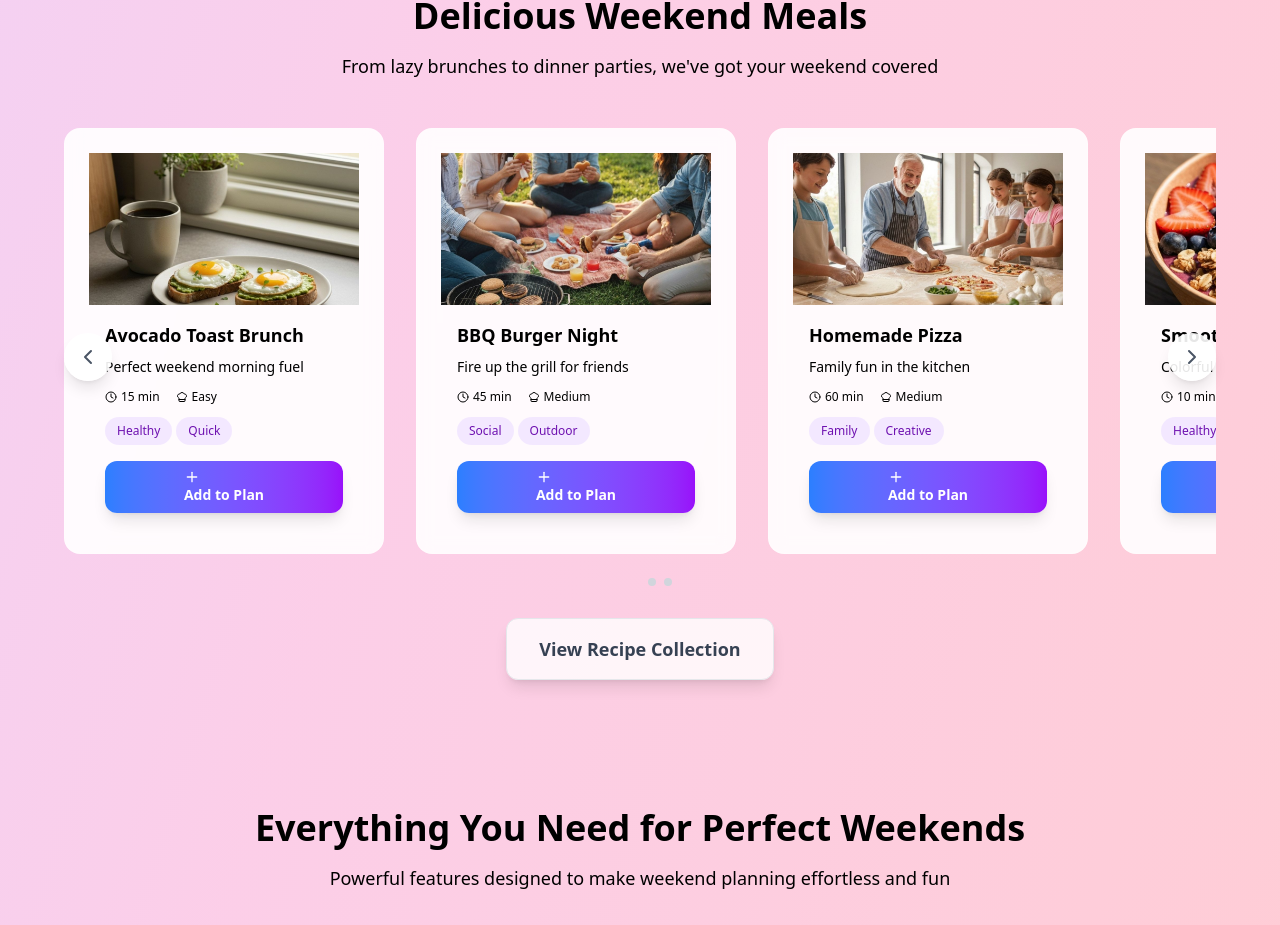
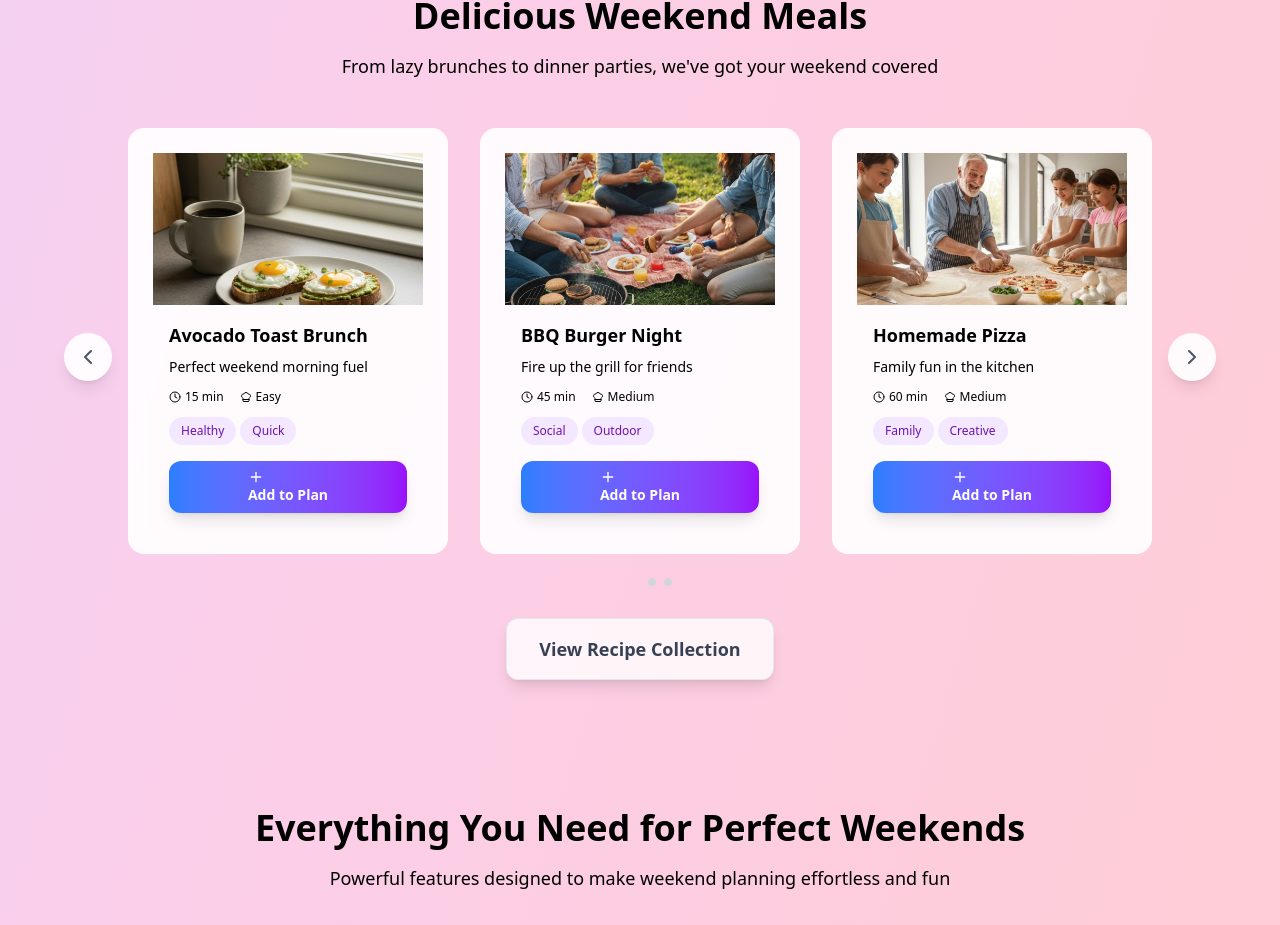
Before and after one commit to inevitable-ank/Weekndry, a React (Vite) app: page / in a window 1280 px wide. Shown: the part 2579-3504 px from the top of the page. Built offline with nearby package versions, Linux system fonts and the light colour scheme.

Commit message:
Manged the spacing

```diff
--- a/src/components/home/meal-ideas.tsx
+++ b/src/components/home/meal-ideas.tsx
@@ -101,7 +101,7 @@ export function MealIdeas() {
           </button>
 
           {/* Carousel Container */}
-          <div className="overflow-hidden relative">
+          <div className="overflow-hidden relative mx-auto" style={{ width: 'calc(3 * 320px + 2 * 32px)' }}>
             <div
               className="flex gap-8 transition-transform duration-700 ease-in-out"
               style={{
```
